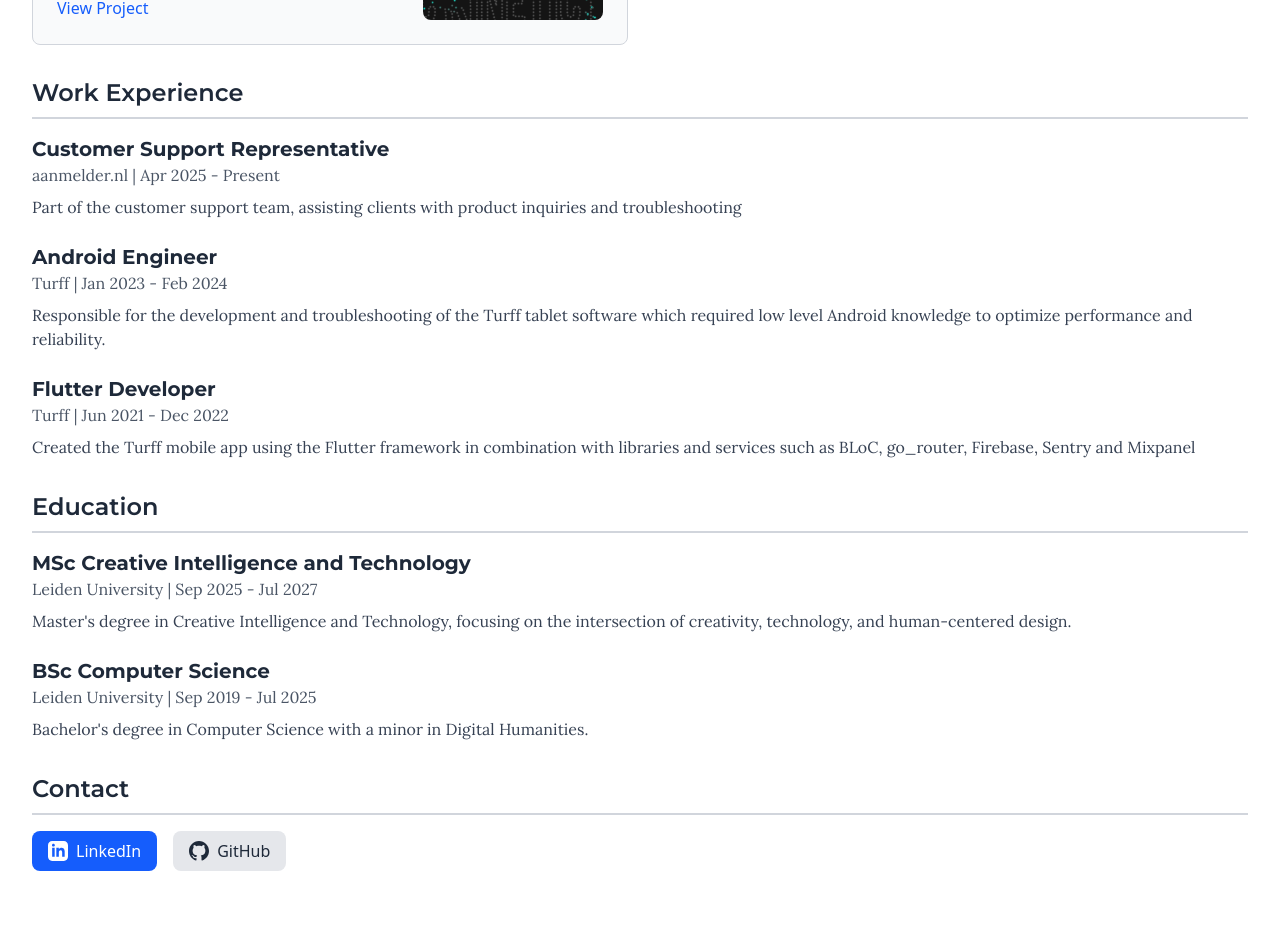
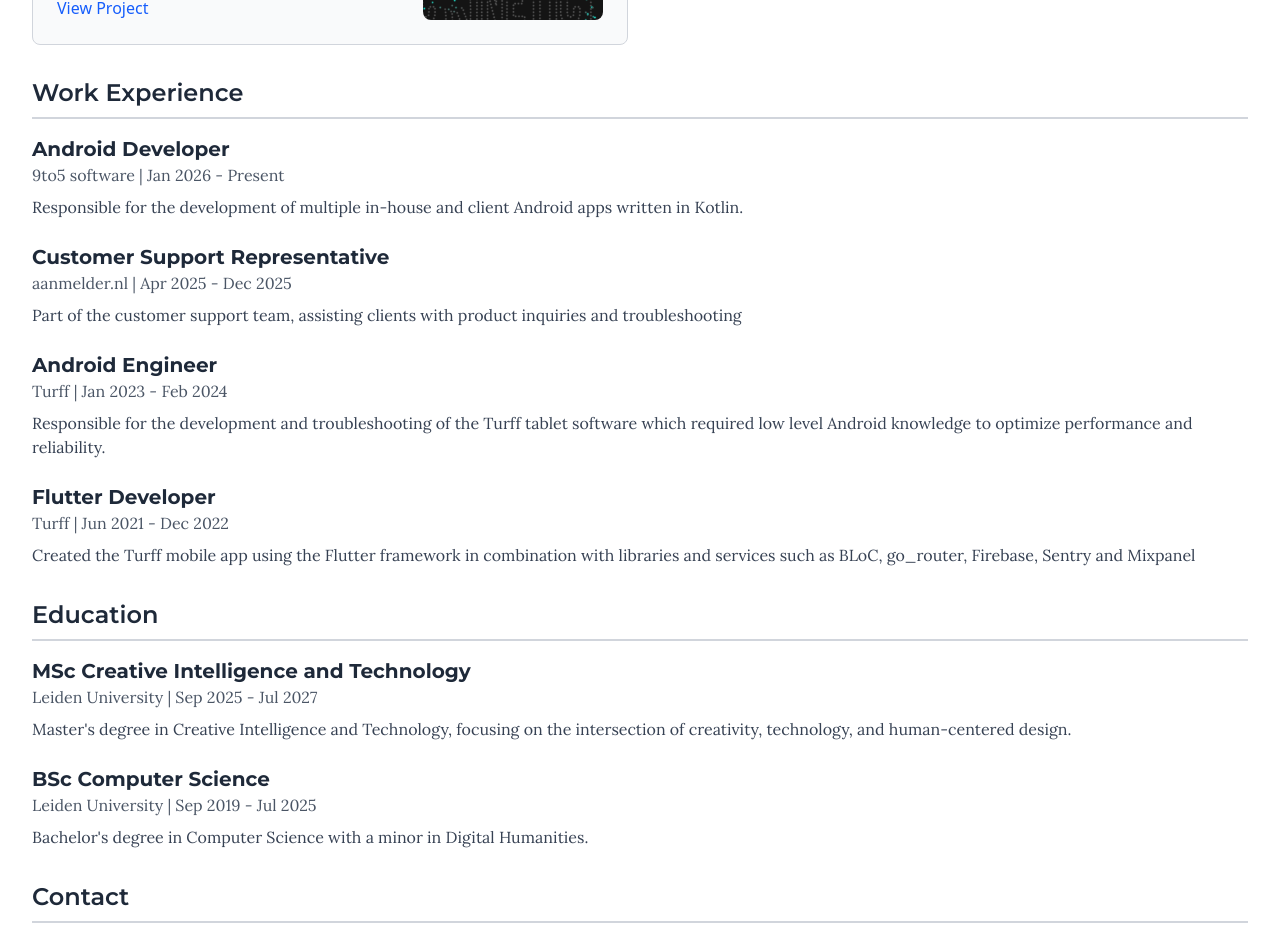
Before and after one commit to TrisCC/triscc.github.io, a SvelteKit app: page / in a window 1280 px wide. Shown: the part 1320-2252 px from the top of the page. Built offline with nearby package versions, Linux system fonts and the light colour scheme.

Commit message:
Modify job experience section in +page.svelte
Updated job experience details for Android Developer role.

```diff
--- a/src/routes/+page.svelte
+++ b/src/routes/+page.svelte
@@ -198,9 +198,18 @@
 			<div class="space-y-6">
 				<div>
 					<h3 class="text-xl font-bold text-gray-800 dark:text-gray-200">
+						Android Developer
+					</h3>
+					<p class="text-md text-gray-600 dark:text-gray-400">9to5 software | Jan 2026 - Present</p>
+					<p class="text-gray-700 dark:text-gray-300 mt-2">
+						Responsible for the development of multiple in-house and client Android apps written in Kotlin.
+					</p>
+				</div>
+				<div>
+					<h3 class="text-xl font-bold text-gray-800 dark:text-gray-200">
 						Customer Support Representative
 					</h3>
-					<p class="text-md text-gray-600 dark:text-gray-400">aanmelder.nl | Apr 2025 - Present</p>
+					<p class="text-md text-gray-600 dark:text-gray-400">aanmelder.nl | Apr 2025 - Dec 2025</p>
 					<p class="text-gray-700 dark:text-gray-300 mt-2">
 						Part of the customer support team, assisting clients with product inquiries and
 						troubleshooting
```
